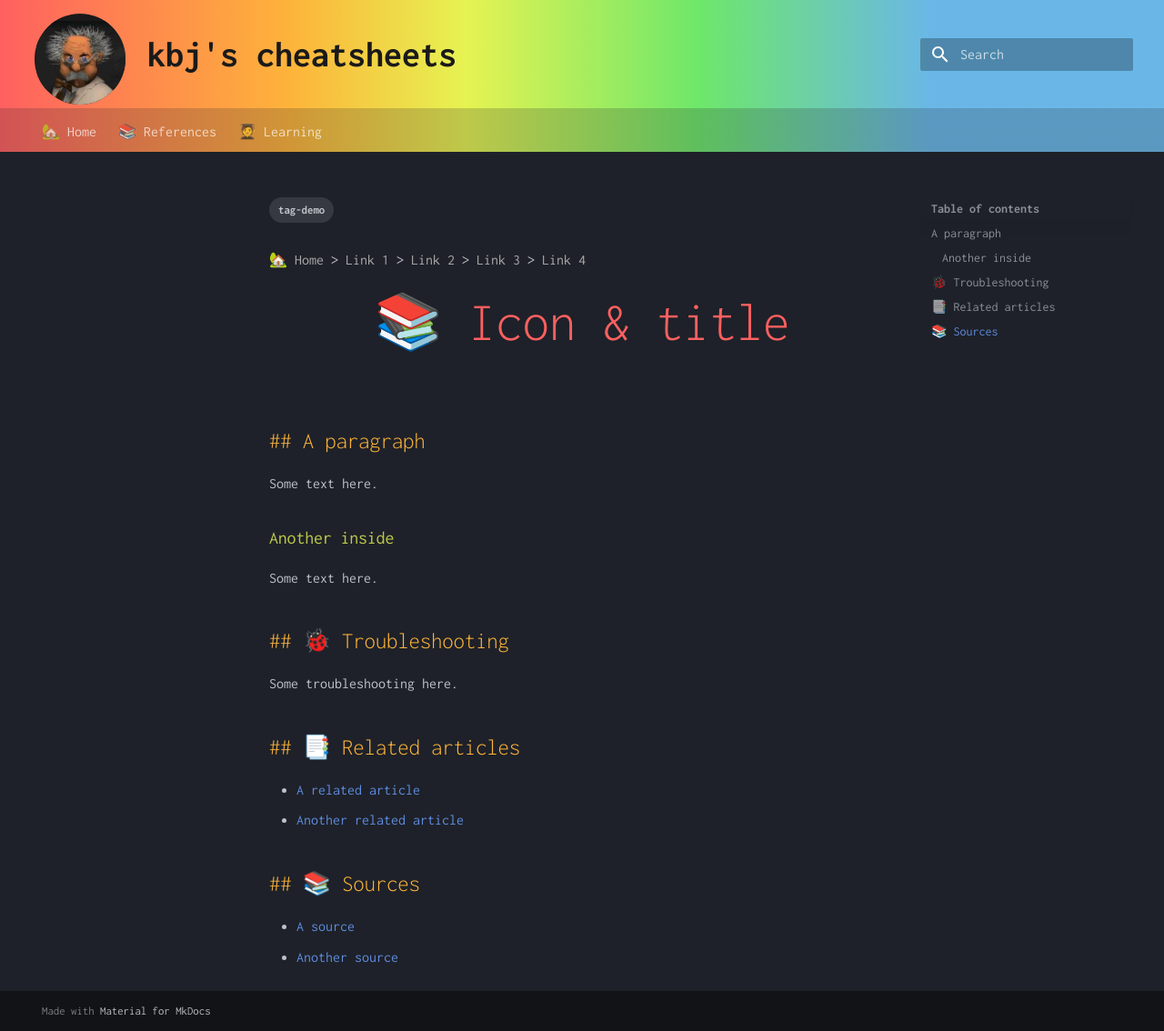
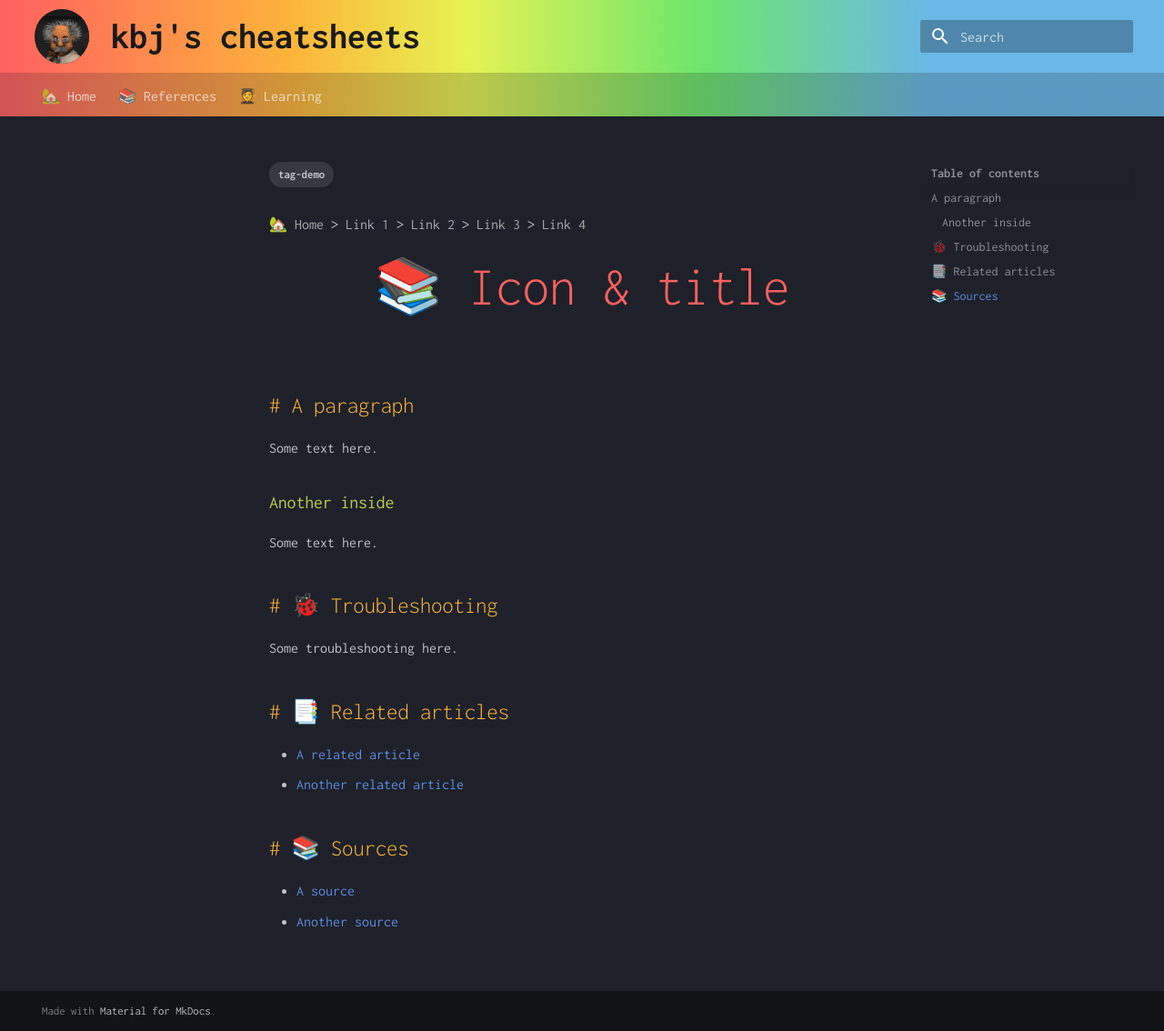
Before and after one commit to keninette/cheatsheets, an MkDocs documentation site: the page built from docs/template.md, in a window 1280 px wide and 1134 px high. Shown: the whole window at 91% size. Built offline with MkDocs 1.6.1 and Material for MkDocs 9.7.7, drawn with Linux system fonts in a browser that asks for light colours.

Commit message:
Update Home

```diff
--- a/docs/cheatsheets.css
+++ b/docs/cheatsheets.css
@@ -43,16 +43,17 @@
 .md-header__button.md-logo {
     background-color: var(--color-grey--dark);
     border-radius: 50%;
-    height: 5rem;
-    margin-top: 0.75rem;
-    width: 5rem;
+    height: 3rem;
+    margin-bottom: 0.5rem;
+    margin-top: 0.5rem;
+    width: 3rem;
     overflow: hidden;
 }
 
 .md-header__button.md-logo img {
     margin-left: -0.3rem;
-    height: 5rem;
-    width: 5rem;
+    height: inherit;
+    width: inherit;
 }
 
 .md-header__title {
@@ -60,12 +61,16 @@
     font-size: 2rem!important;
 }
 
+.md-header__title--active {
+    text-transform: uppercase;
+}
+
 /******************** Breadcrumb ********************/
-article p a:hover {
+article p:first-of-type a:hover {
     color: white!important;
 }
 
-article p a {
+article p:first-of-type a {
     color: darkgray!important;
 }
 
@@ -75,6 +80,15 @@ article p a {
 }
 
 /******************** Misc ********************/
+article p:not(:first-of-type) a {
+    color: var(--color-blue);
+}
+
+img {
+    display: flex;
+    margin: auto;
+}
+
 h1 {
     color: var(--color-red)!important;
     font-size: 3rem !important;
@@ -83,7 +97,7 @@ h1 {
 
 h2:before {
     color: var(--color-orange);
-    content: '## ';
+    content: '# ';
 }
 
 h2 {
@@ -101,3 +115,7 @@ h4 {
 h5 {
     color: var(--color-blue);
 }
+
+blockquote {
+    border-color: var(--color-blue)!important;
+}
```
Also changed, not shown: docs/index.md (+2 -1 lines).
